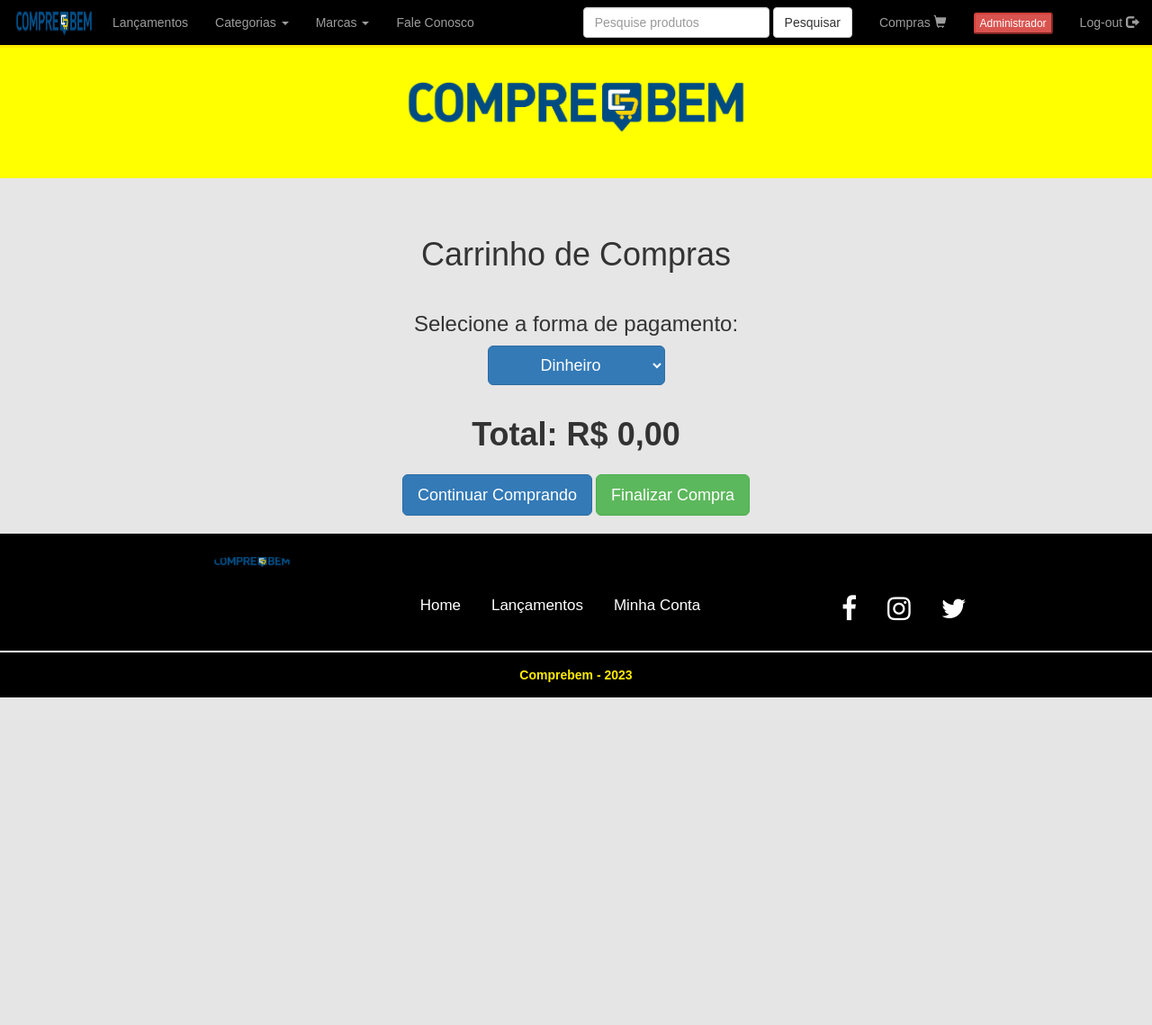
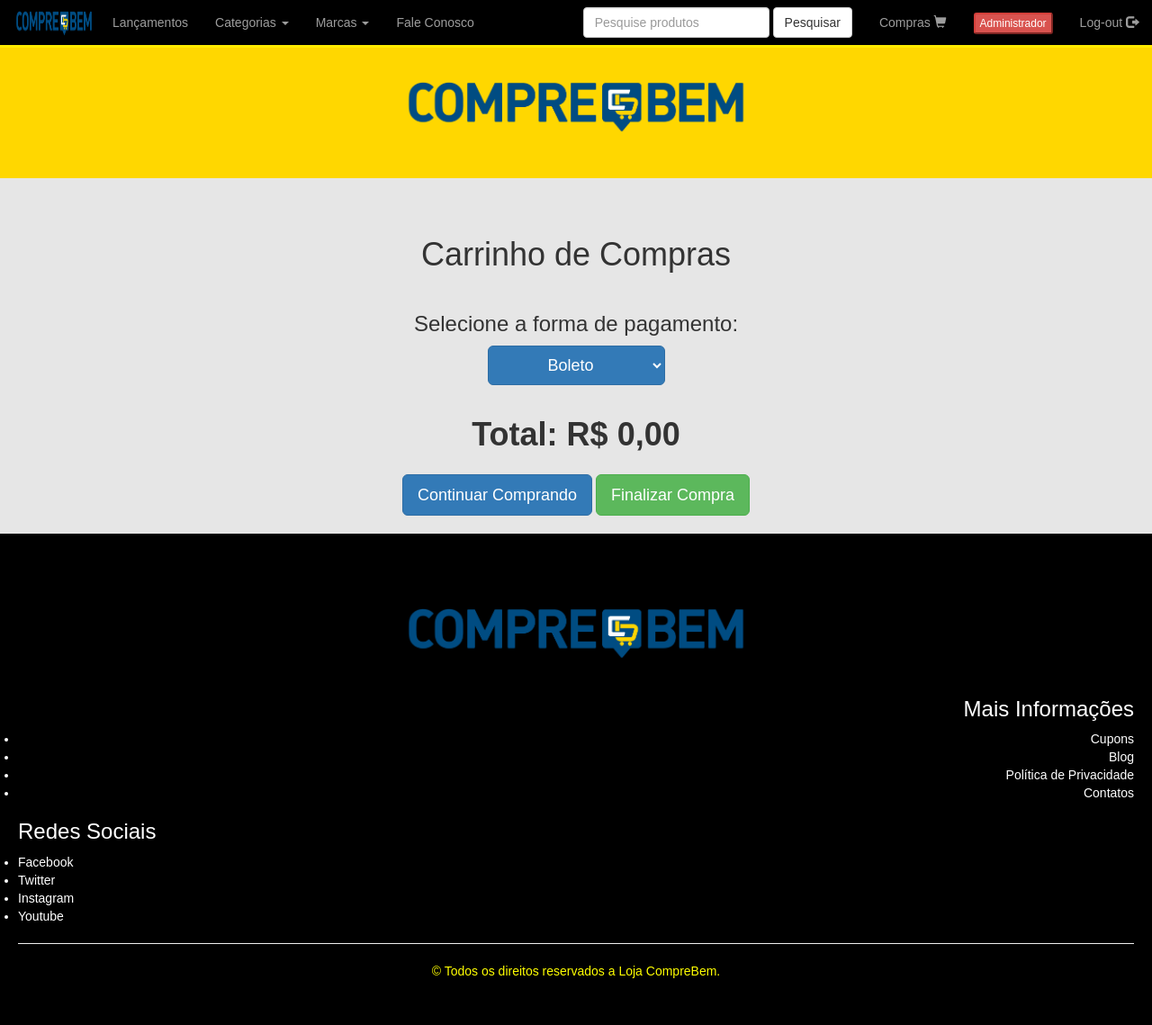
Before and after one commit to Brunavds/Comprebem, a PHP site: page /carrinho.php in a window 1280 px wide. Shown: the whole page at 90% size. Before the commit the page ends 775 px from the top, so only its background shows below. Run offline with PHP 8.4, Linux system fonts and the light colour scheme; a user stored in the database is signed in; data that the repository does not hold is empty; some libraries are stand-ins or nearby versions.

Commit message:
Atualizações de sistema

```diff
--- a/lojacompre/cabecalho.html
+++ b/lojacompre/cabecalho.html
@@ -1,3 +1,3 @@
-<div class="jumbotron text-center" style="background-color:yellow;">
+<div class="jumbotron text-center" style="background-color:#FFD700;">
     <a href="index.php"><img src="./Logos/logo compre.png" width="400vw"  alt="Logo" style="padding:0; margin-top:40px;"></a>
 </div>
--- a/lojacompre/carrinho.php
+++ b/lojacompre/carrinho.php
@@ -84,25 +84,26 @@
 <div class="row text-center" style="margin-top: 15px;">
     <h3>Selecione a forma de pagamento:</h3>
     <select name="pagamento" id="metodoPagamento" onchange="mostrarParcelamento()" class="btn btn-lg btn-primary">
-        <option value="dinheiro">Dinheiro</option>
+        <option value="boleto">Boleto</option>
         <option value="pix">Pix</option>
         <option value="debito">Cartão de Débito</option>
         <option value="credito">Cartão de Crédito</option>
+        <option value="picpay">PicPay</option>
     </select>
 
         <!-- Mostrar opções de parcelamento apenas se a forma de pagamento for crédito -->
         <div id= "parcelamento">
 			<select name="parcela" id="numeroParcelas" class="btn btn-lg btn-primary">
-            <option value="1">1</option>
-            <option value="2">2</option>
-            <option value="3">3</option>
-            <option value="4">4</option>
-            <option value="5">5</option>
-            <option value="10">10</option>
-            <option value="20">20</option>
-            <option value="30">30</option>
-            <option value="40">40</option>
-            <option value="50">50</option>
+            <option value="1">À Vista</option>
+            <option value="2">2x Sem Juros</option>
+            <option value="3">3x Sem Juros</option>
+            <option value="4">4x Sem Juros</option>
+            <option value="5">5x Sem Juros</option>
+            <option value="10">10x Sem Juros</option>
+            <option value="20">20x Sem Juros</option>
+            <option value="30">30x Sem Juros</option>
+            <option value="40">40x Sem Juros</option>
+            <option value="50">50x Sem Juros</option>
         	</select>
 		</div>
 
--- a/lojacompre/conexao.php
+++ b/lojacompre/conexao.php
@@ -2,6 +2,6 @@
     $Servidor = 'localhost';
     $Usuario = 'root';
     $Senha = '';
-    $BD = 'bd_comprebem';
+    $BD = 'banco_senac';
     $cn = new PDO("mysql:host=$Servidor; dbname=$BD", $Usuario, $Senha);
 ?>
--- a/lojacompre/config.php
+++ b/lojacompre/config.php
@@ -3,7 +3,7 @@
 define('HOST', 'localhost');
 define('USER', 'root');
 define('PASS', '');
-define('BASE', 'bd_comprebem');
+define('BASE', 'banco_senac');
 
 // Criando a conexão com o banco de dados
 $conn = new mysqli(HOST, USER, PASS, BASE);
--- a/lojacompre/index.php
+++ b/lojacompre/index.php
@@ -22,10 +22,11 @@
             top: 50%;
             left: 50%;
             transform: translate(-50%, -50%);
-            background-color: yellowgreen;
+            background-color: #FFD700;
             padding: 20px;
             text-align: center;
-            border: 1px solid #ccc;
+            border: 2px solid #000000;
+            border-radius: 25px;
             box-shadow: 0 0 10px rgba(0, 0, 0, 0.1);
             z-index: 1000;
         }
--- a/lojacompre/nav.php
+++ b/lojacompre/nav.php
@@ -19,12 +19,9 @@
                 <li class="dropdown">
                 <a href="#" class="dropdown-toggle" data-toggle="dropdown" role="button" aria-haspopup="true" aria-expanded="false">Categorias <span class="caret"></span></a>
                 <ul class="dropdown-menu">
-                    <li><a href="categorias.php?cat=Peita">Blusas</a></li>
+                    <li><a href="categorias.php?cat=Peita">Masculino</a></li>
+                    <li><a href="categorias.php?cat=Feminino">Feminino</a></li>
                     <li><a href="categorias.php?cat=Infantil">Infantil</a></li>
-                    <li><a href="categorias.php?cat=Calça">Calças</a></li>
-                    <li><a href="categorias.php?cat=Casaco">Casaco</a></li>
-                    <li><a href="categorias.php?cat=Feminino">Feminino</a></li>
-                    <li><a href="categorias.php?cat=Acessorios">Acessórios</a></li>
                 </ul>
                 </li>
                 <li class="dropdown">
--- a/lojacompre/rodape.html
+++ b/lojacompre/rodape.html
@@ -1,46 +1,40 @@
-<link href="//maxcdn.bootstrapcdn.com/font-awesome/4.2.0/css/font-awesome.min.css" rel="stylesheet">
-<footer class="container-fluid text center">
-    <div class="container">
-        <div class="row text-center" style="width: 100%;">
-            <div class="col-md-3 text-right">
-                <a href="index.php">
-                <img id="imgfooter" src="Logos/logo compre.png" class="img-circle" alt="Logotipo">
-                </a>
+  <!--INCIO RODAPÉ-->
+  <link rel="stylesheet" href="estilo.css">
+  <footer class="rodape">
+
+    <div style="  padding: 60px 0 20px; font-size: 14px;">
+        <div class="linha">
+
+            <div style="color:#ffff ; text-align: center;">
+                <img src="Logos/logo compre.png" alt="" style=" width: 400px; margin-bottom: 20px;">
             </div>
-            <div class="col-md-6" style="height:7vw; padding-top:6vh;">
-                <ul class="menu list-inline">
-                    <li>
-                        <a href="index.php">Home</a>
-                    </li>
-                    <li>
-                        <a href="lancamento.php">Lançamentos</a>
-                    </li>
-                    <li>
-                       <a href="formlogin.php">Minha Conta</a>
-                    </li>
+
+            <div style="color:#ffff ;  flex-basis: 12%; text-align: right;">
+                <h3>Mais Informações</h3>
+                <ul>
+                    <li>Cupons</li>
+                    <li>Blog</li>
+                    <li>Política de Privacidade</li>
+                    <li>Contatos</li>
                 </ul>
             </div>
-            <div class="col-md-3 text-left" style="height:7vw; padding-top: 4.7vh;">
-                <ul class="list-inline">
-                   <li>
-                        <a href="#"><i class="fa fa-facebook fa-2x"></i></a>
-                   </li>
-                   <li>
-                        <a href="#"><i class="fa fa-instagram fa-2x"></i></a>
-                   </li>
-                   <li>
-                        <a href="#"><i class="fa fa-twitter fa-2x"></i></a>
-                   </li>
-                  </li>
+
+            <div style="color:#ffff ; flex-basis: 12%; text-align: left;">
+                <h3>Redes Sociais</h3>
+                <ul>
+                    <li>Facebook <ion-icon name="logo-facebook"></ion-icon></li>
+                    <li>Twitter <ion-icon name="logo-twitter"></ion-icon></li>
+                    <li>Instagram <ion-icon name="logo-instagram"></ion-icon></li>
+                    <li>Youtube <ion-icon name="logo-youtube"></ion-icon></li>
                 </ul>
-            </div>
-       </div>
+                </div>
+
+        </div>
+        <hr>
+        <p style="color:yellow; text-align: center;">
+            &#169; Todos os direitos reservados a Loja CompreBem.</p>
+        </p>
     </div>
-</footer>
-<div class="copyright" style="color:#fdeb00; background-color: black; border-top: 2px solid #ffffff;">
-    <div class="container">
-        <div class="row text-center">
-            <b><p>Comprebem - 2023 </p></b>
-        </div>
-    </div>
-</div>
+
+ </footer>
+ <!--FIM RODAPÉ-->
```
Also changed, not shown: lojacompre/Logos/apple.png (added), lojacompre/Logos/logo1.PNG (added), lojacompre/Produtos/Chronic Skull P.png (deleted), 1 other file.
